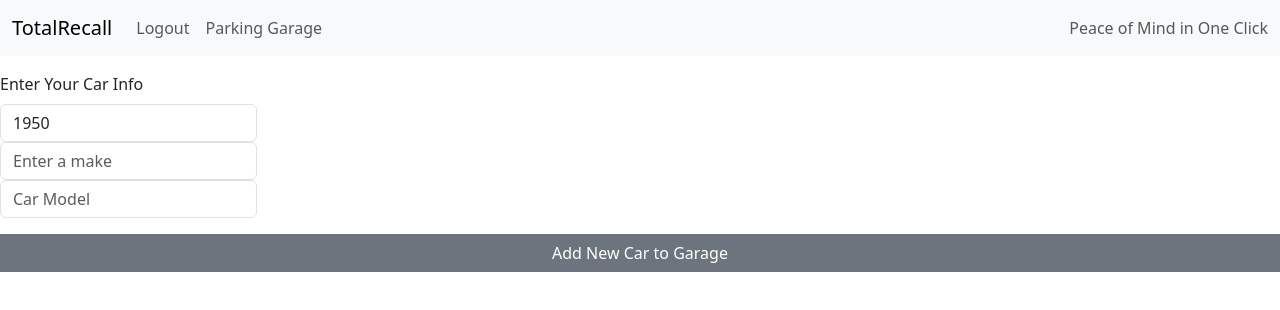
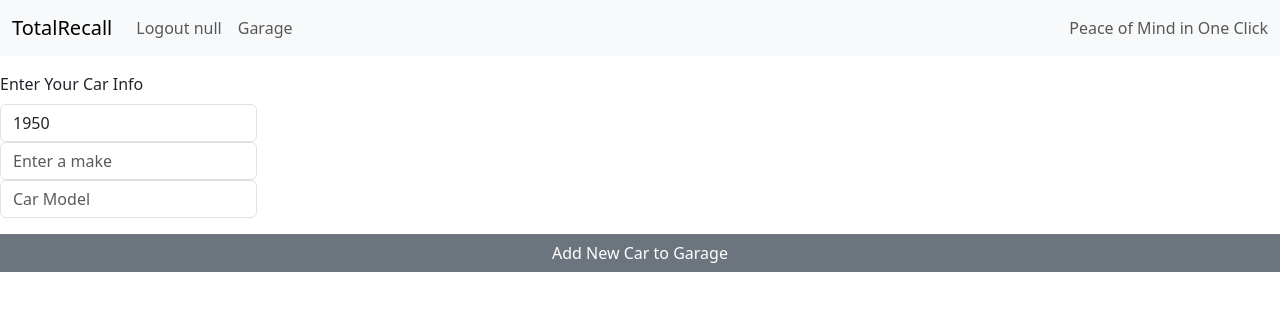
Before and after one commit to enrique1451/totalrecall_frontend, a React (Create React App) app: page /garage in a window 1280 px wide. Shown: the top 310 px of the page. Built offline with nearby package versions, Linux system fonts and the light colour scheme; no server answers; sample sign-in values are in the browser's storage.

Commit message:
heroku deployment test

```diff
--- a/package.json
+++ b/package.json
@@ -19,7 +19,8 @@
     "start": "react-scripts start",
     "build": "react-scripts build",
     "test": "react-scripts test",
-    "eject": "react-scripts eject"
+    "eject": "react-scripts eject",
+    "heroku-postbuild": "npm run build"
   },
   "eslintConfig": {
     "extends": [
--- /dev/null
+++ b/src/Components/CarGarage/Car.css
@@ -0,0 +1,3 @@
+.card-body {
+  margin-top: 50px;
+}
--- a/src/Components/CarGarage/Car.jsx
+++ b/src/Components/CarGarage/Car.jsx
@@ -1,5 +1,5 @@
 import React, { useEffect, useState } from "react";
-import { CardGroup , Alert} from "reactstrap";
+import { CardGroup, Alert} from "reactstrap";
 import CarCard from "./CarCard";
 import TotalRecallApi from "../../totalRecallAPI";
 
@@ -21,28 +21,26 @@ function Car() {
   console.log(carsData)
 
   const cars = carsData.map(car => <CarCard car={car} key={carsData.car_id}  />)
-  // const photos = carsPhotos.map(photo => <CarCard photo={photo} key={id++} />)
-
-
-
 
   return (
     <div className = "user-cars">
       <CardGroup className="card-body">
             {cars}
+      </CardGroup>
       {cars.length < 1 && (
         <div>
-                <Alert>
+          <Alert >
             <h4 className="alert-heading">
-                   Ooops.....your garage looks empty.
+              CAR GARAGE IS EMPTY.
             </h4>
             <p>
-                    Seems like you don't have any cars in your garage. :(
+              Seems like you don't have any cars in your garage 😭
             </p>
             <hr />
           </Alert>
-              </div>)}
-      </CardGroup>
+        </div>
+        )
+      }
     </div>
       );
     }
--- a/src/Components/CarGarage/NewCarForm.jsx
+++ b/src/Components/CarGarage/NewCarForm.jsx
@@ -11,12 +11,10 @@ function NewCarForm({ handleNewCar }) {
 
     }
 
-
     const [formData, setFormData] = useState(initialFormData);
     // eslint-disable-next-line
-    const [redirect, setRedirect] = useState(false);
-    // eslint-disable-next-line
     const [message, setMessage] = useState(null)
+
 
 
     const handleChange = (e) => {
@@ -28,22 +26,16 @@ function NewCarForm({ handleNewCar }) {
     };
 
 
+     async function handleSubmit(e) {
 
-
-
-    async function handleSubmit(e) {
         e.preventDefault();
         console.log("Check out state ->", formData)
         try {
             await handleNewCar(formData);
-            setRedirect(true);
         } catch (e) {
             setMessage(e)
         }
     }
-
-
-
 
 
 return(
@@ -64,7 +56,6 @@ return(
                         onChange={handleChange} value = {formData.make} />
                     <Input id="carmodel" name="carmodel" placeholder="Car Model" type="text"
                         onChange={handleChange} value = {formData.model} />
-
                 </FormGroup>
                 </Col>
                 <Button variant="primary" type="submit" onSubmit={handleSubmit}>
--- a/src/Components/Login/Login.jsx
+++ b/src/Components/Login/Login.jsx
@@ -13,21 +13,16 @@ const Login = ({ handleLogin }) => {
     }
 
   const [formData, setFormData] = useState(initialFormData);
-  const [redirect, setRedirect] = useState(false);
   const [message, setMessage] = useState(null)
 
 
   console.log(
     "* Login =--->",
     formData,
-    redirect,
     message)
 
 
-
-
-
-  const handleChange = (e) => {
+ const handleChange = (e) => {
     const {
       name,
       value
@@ -43,7 +38,6 @@ const Login = ({ handleLogin }) => {
     try {
       await handleLogin(formData);
 
-      setRedirect(true);
     } catch (e) {
       setMessage(e)
 
--- a/src/Components/Navigation/Navigation.jsx
+++ b/src/Components/Navigation/Navigation.jsx
@@ -4,7 +4,8 @@ import { Nav, Navbar, NavbarBrand, NavbarToggler, NavItem, NavbarText, NavLink }
 
 import "./Navigation.css";
 import { useContext } from "react";
-import UserProvider from "../UserProvider";
+import UserContext from "../UserContext";
+
 
 
 /** Component for navigating
@@ -16,15 +17,13 @@ import UserProvider from "../UserProvider";
  * - none
  *
  * Context:
- * - userData - an object like { username, fullname, email, isAdmin}
-
+ * - userData - an object like { username}
  *
-
- */
+*/
 function Navigation({ loggedIn,  handleLogout }) {
 
-   const userData = useContext(UserProvider)
-   console.debug(userData)
+   const userData = useContext(UserContext)
+
 
 
   const linksIfLoggedIn = (
@@ -34,13 +33,13 @@ function Navigation({ loggedIn,  handleLogout }) {
         </NavbarBrand>
           <Nav className="me-auto" navbar>
             <NavItem>
-              <NavLink href="/" onClick={handleLogout}>
-                Logout
-              </NavLink>
+              <NavLink  href="/" onClick={handleLogout}>
+                Logout {`${userData.user}`}
+             </NavLink>
             </NavItem>
             <NavItem>
               <NavLink href="/garage/showcars">
-                Parking Garage
+                Garage
               </NavLink>
             </NavItem>
           </Nav>
@@ -52,7 +51,7 @@ function Navigation({ loggedIn,  handleLogout }) {
 
 
   const linksIfLoggedOut = (
-      <Navbar color="light" expand="md" light>
+      <Navbar color="light" expand="md">
         <NavbarBrand href="/">
           TotalRecall
         </NavbarBrand>
--- a/src/Routes.jsx
+++ b/src/Routes.jsx
@@ -101,6 +101,7 @@ const Routes = ()=> {
 
                 <Route exact path="/garage">
                     {loggedIn ? <NewCarForm handleNewCar = { handleNewCar }/>:<Redirect to="/login"/>}
+
                 </Route>
 
                 <Route exact path="/garage/showcars">
```
Also changed, not shown: 1 other file (tests, documents, lock files or other folders). Lines whose indentation alone changed are shown as unchanged.
